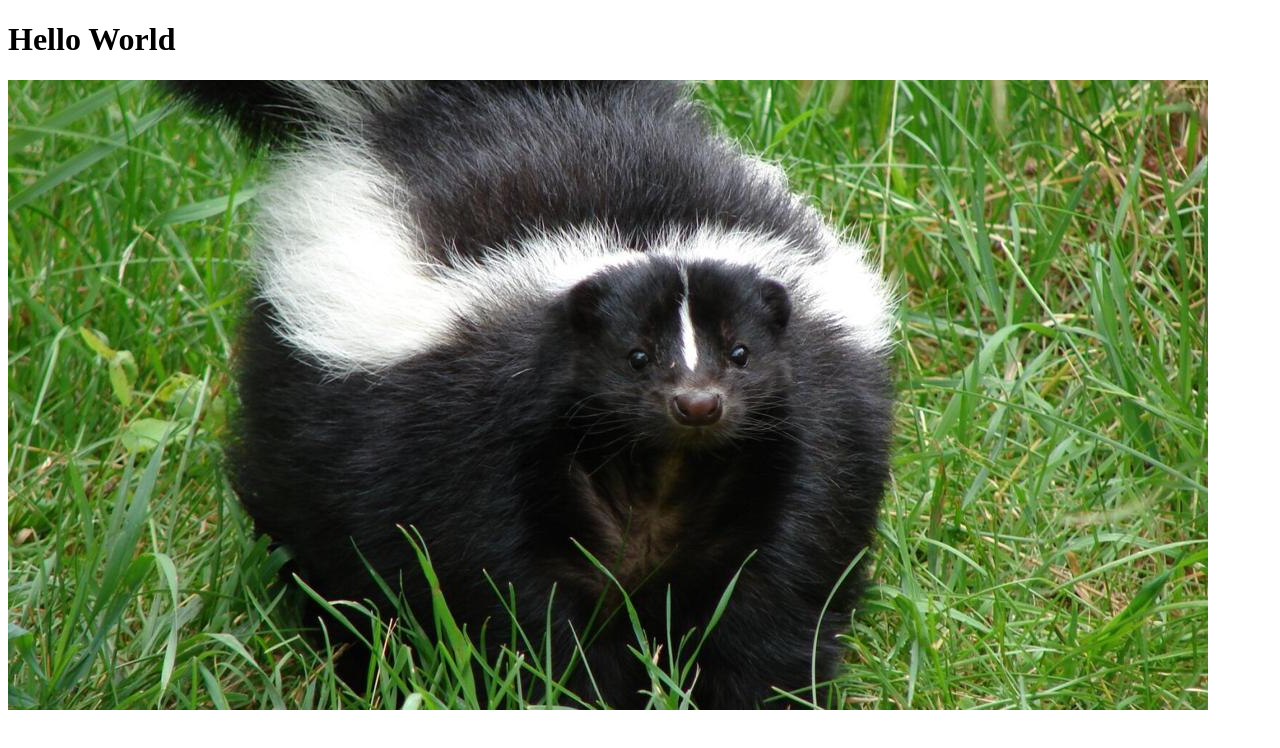
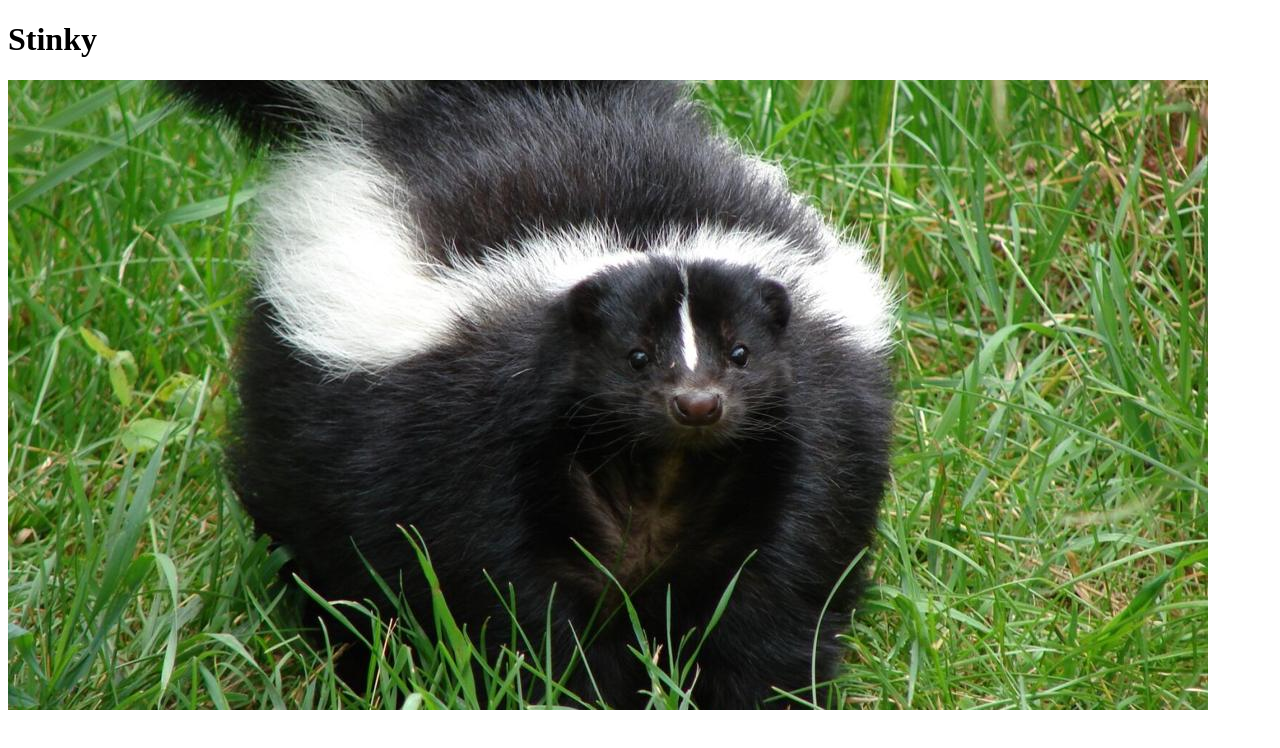
Before and after one commit to DNieto98/DNieto, a plain HTML site: page index.html in a window 1280 px wide. Drawn offline with Linux system fonts and the light colour scheme.

Commit message:
Add files via upload

```diff
--- a/index.html
+++ b/index.html
@@ -8,7 +8,7 @@
 </head>
 <body>
 
-    <h1>Hello World</h1>
+    <h1>Stinky</h1>
     <img src="images/fat_skunk.jpeg">
 </body>
 </html>
```
